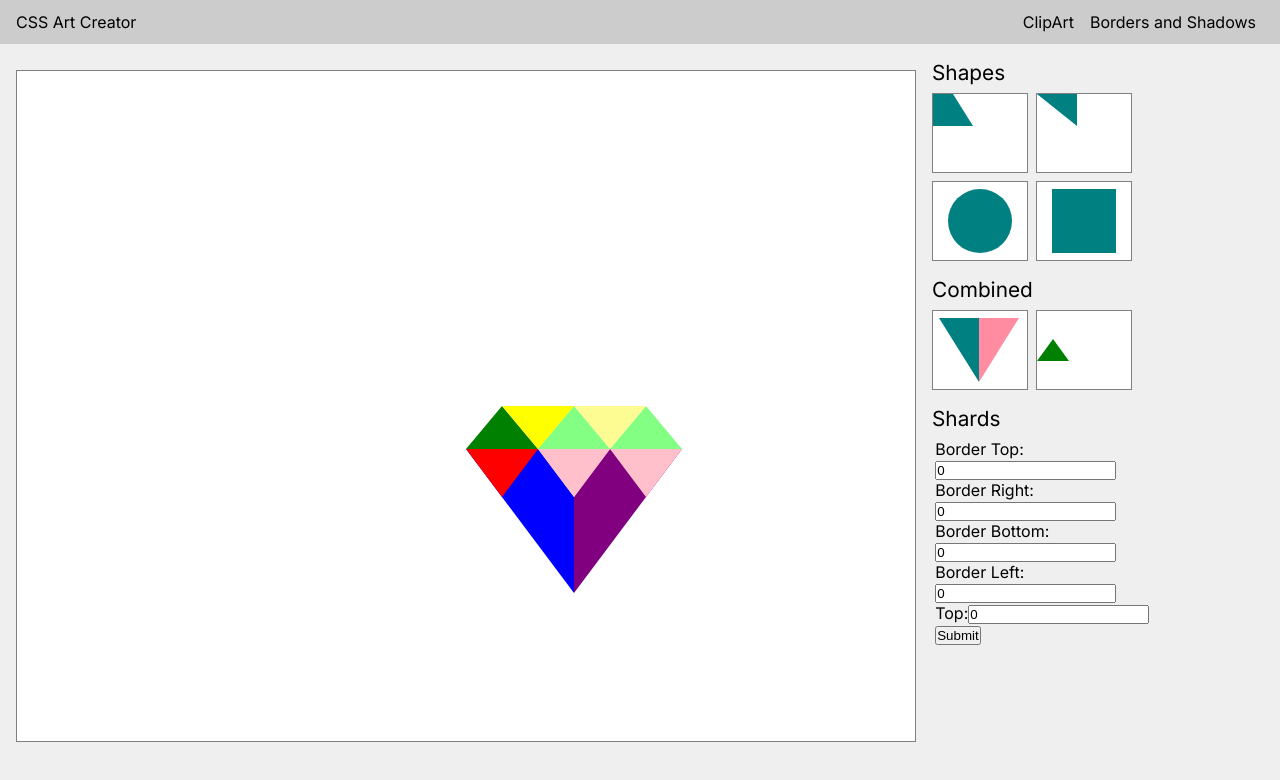
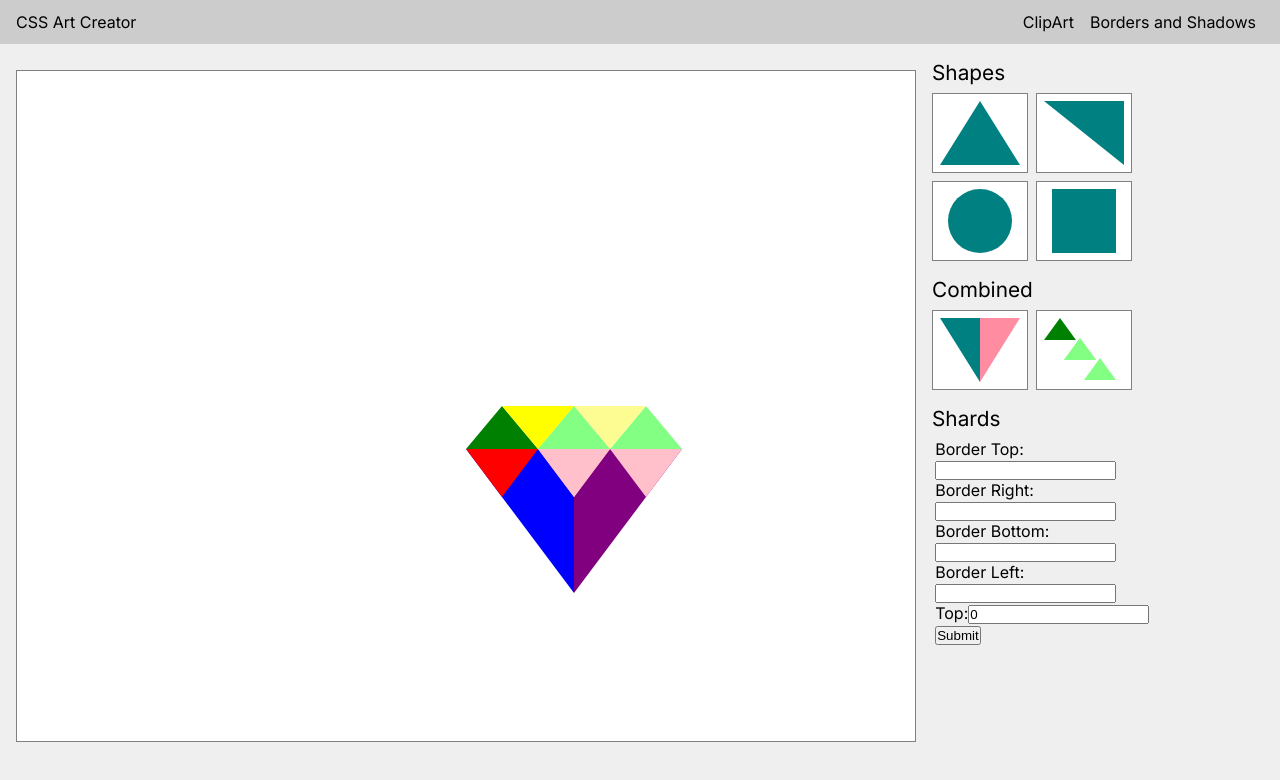
Before and after one commit to linnstrand/css-art-creator, a Next.js app: page /shadows in a window 1280 px wide. Shown: the top 780 px of the page. Built offline with nearby package versions, Linux system fonts and the light colour scheme.

Commit message:
styled components and some cleaning

```diff
--- a/app/atoms.tsx
+++ b/app/atoms.tsx
@@ -1,33 +1,5 @@
 import { atom } from "jotai";
-export interface ShardProperties {
-  id: number;
-  top: number;
-  left: number;
-  borderTopWidth: number;
-  borderRightWidth: number;
-  borderBottomWidth: number;
-  borderLeftWidth: number;
-  borderTopColor: string;
-  borderRightColor: string;
-  borderBottomColor: string;
-  borderLeftColor: string;
-  borderRadius?: string;
-  backgroundColor?: string;
-  height?: number;
-  width?: number;
-  filter?: { x?: number; y?: number; color: string }[];
-}
+import { ShardProperties } from "./models";
+import { initialValue } from "./util";
 
-export const activeShardAtom = atom<ShardProperties>({
-  id: 0,
-  borderTopWidth: 0,
-  borderRightWidth: 0,
-  borderBottomWidth: 0,
-  borderLeftWidth: 0,
-  borderTopColor: "transparent",
-  borderRightColor: "transparent",
-  borderBottomColor: "transparent",
-  borderLeftColor: "transparent",
-  top: 0,
-  left: 0,
-});
+export const activeShardAtom = atom<ShardProperties>(initialValue);
--- a/app/globals.scss
+++ b/app/globals.scss
@@ -83,25 +83,23 @@ main {
   }
   .frame {
     background-color: white;
-    padding: 0.6em;
     border: 1px solid gray;
     width: 6em;
     height: 5em;
     position: relative;
     overflow: hidden;
+    display: flex;
+    justify-content: center;
+    align-items: center;
   }
   .menu-item {
     margin: 0.5rem 0.2rem;
-  }
-  .shard {
-    left: 50%;
-    top: 50%;
-    transform: translate(-50%, -50%);
   }
 }
 
 .shape {
   position: absolute;
+  margin: auto;
   top: 0;
   bottom: 0;
   left: 0;
--- a/app/layout.tsx
+++ b/app/layout.tsx
@@ -2,6 +2,7 @@ import "./globals.scss";
 import type { Metadata } from "next";
 import { Inter } from "next/font/google";
 import Link from "next/link";
+import StyledComponentsRegistry from "./registry";
 
 const inter = Inter({ subsets: ["latin"] });
 
@@ -25,7 +26,7 @@ export default function RootLayout({
             <Link href="shadows">Borders and Shadows</Link>
           </nav>
         </header>
-        {children}
+        <StyledComponentsRegistry>{children}</StyledComponentsRegistry>
       </body>
     </html>
   );
--- /dev/null
+++ b/app/models.ts
@@ -0,0 +1,18 @@
+export interface ShardProperties {
+  id?: number;
+  top?: number;
+  left?: number;
+  borderTopWidth?: number;
+  borderRightWidth?: number;
+  borderBottomWidth?: number;
+  borderLeftWidth?: number;
+  borderTopColor?: string;
+  borderRightColor?: string;
+  borderBottomColor?: string;
+  borderLeftColor?: string;
+  borderRadius?: string;
+  backgroundColor?: string;
+  height?: number;
+  width?: number;
+  filter?: { x?: number; y?: number; color: string }[];
+}
--- /dev/null
+++ b/app/registry.tsx
@@ -0,0 +1,29 @@
+"use client";
+
+import React, { useState } from "react";
+import { useServerInsertedHTML } from "next/navigation";
+import { ServerStyleSheet, StyleSheetManager } from "styled-components";
+
+export default function StyledComponentsRegistry({
+  children,
+}: {
+  children: React.ReactNode;
+}) {
+  // Only create stylesheet once with lazy initial state
+  // x-ref: https://reactjs.org/docs/hooks-reference.html#lazy-initial-state
+  const [styledComponentsStyleSheet] = useState(() => new ServerStyleSheet());
+
+  useServerInsertedHTML(() => {
+    const styles = styledComponentsStyleSheet.getStyleElement();
+    styledComponentsStyleSheet.instance.clearTag();
+    return <>{styles}</>;
+  });
+
+  if (typeof window !== "undefined") return <>{children}</>;
+
+  return (
+    <StyleSheetManager sheet={styledComponentsStyleSheet.instance}>
+      {children}
+    </StyleSheetManager>
+  );
+}
--- /dev/null
+++ b/app/util.ts
@@ -0,0 +1,48 @@
+import { ShardProperties } from "./models";
+
+export const initialValue: ShardProperties = {
+  borderTopWidth: 0,
+  borderRightWidth: 0,
+  borderBottomWidth: 0,
+  borderLeftWidth: 0,
+  borderTopColor: "transparent",
+  borderRightColor: "transparent",
+  borderBottomColor: "transparent",
+  borderLeftColor: "transparent",
+  top: 0,
+  left: 0,
+  borderRadius: "0",
+  backgroundColor: "transparent",
+};
+
+const unit = "em";
+const formatCSSProp = (prop: number | undefined): string => {
+  return (prop ?? 0) + unit;
+};
+
+const formatCSSColor = (prop: string | undefined): string => {
+  return prop ?? "transparent";
+};
+
+export const getShardCSS = (style: ShardProperties) => {
+  return {
+    ...initialValue,
+    width: formatCSSProp(style.width),
+    top: formatCSSProp(style.top),
+    height: formatCSSProp(style.height),
+    left: formatCSSProp(style.left),
+    backgroundColor: formatCSSColor(style.backgroundColor),
+    borderBottomColor: formatCSSColor(style.borderBottomColor),
+    borderBottomWidth: formatCSSProp(style.borderBottomWidth),
+    borderLeftColor: formatCSSColor(style.borderLeftColor),
+    borderLeftWidth: formatCSSProp(style.borderLeftWidth),
+    borderRightColor: formatCSSColor(style.borderRightColor),
+    borderRightWidth: formatCSSProp(style.borderRightWidth),
+    borderTopColor: formatCSSColor(style.borderTopColor),
+    borderTopWidth: formatCSSProp(style.borderTopWidth),
+    borderRadius: style.borderRadius ?? 0,
+    filter: style.filter
+      ?.map((f) => `drop-shadow(${f.x ?? 0}em ${f.y ?? 0}em ${f.color})`)
+      .join(" "),
+  };
+};
--- a/components/ShapeMenu.tsx
+++ b/components/ShapeMenu.tsx
@@ -1,68 +1,92 @@
-import React, { MouseEventHandler } from "react";
-import { diamond } from "./diamond";
-import { shapes } from "./shapes";
+import React from "react";
 import { ShardPropertiesForm } from "./ShardPropertiesForm";
+import styled from "styled-components";
+import { ShardProperties } from "@/app/models";
+import { getShardCSS } from "@/app/util";
 
-type Props = {};
+const shapes: {
+  name: string;
+  style: ShardProperties;
+}[] = [
+  {
+    name: "triangle",
+    style: {
+      borderRightWidth: 2.5,
+      borderBottomWidth: 4,
+      borderLeftWidth: 2.5,
+      borderBottomColor: "teal",
+    },
+  },
+  {
+    name: "triangle_right",
+    style: {
+      borderTopWidth: 4,
+      borderLeftWidth: 5,
+      borderTopColor: "teal",
+    },
+  },
+  {
+    name: "circle",
+    style: {
+      left: 0.5,
+      borderRadius: "50%",
+      height: 4,
+      width: 4,
+      backgroundColor: "teal",
+    },
+  },
+  {
+    name: "rectangle",
+    style: {
+      height: 4,
+      left: 0.5,
+      width: 4,
+      backgroundColor: "teal",
+    },
+  },
+];
 
-export const ShapeMenu = (props: Props) => {
+export const ShapeMenu = () => {
   return (
     <div className="menu">
       <h2>Shapes</h2>
       <div className="menu-shapes">
         {shapes.map((s) => (
-          <div className="frame" key={s.name}>
-            <ShapeMenuItem style={s.style} />
-          </div>
+          <ShapeMenuItem styles={s.style} key={s.name} />
         ))}
       </div>
       <h2>Combined</h2>
       <div className="menu-shapes">
-        <div className="frame">
-          <ShapeMenuItem
-            style={{
+        <ShapeMenuItem
+          styles={[
+            {
               borderTopWidth: 4,
-              left: 1.6,
-              borderRightWidth: 0,
-              borderBottomWidth: 0,
               borderLeftWidth: 2.5,
               borderTopColor: "teal",
-              borderRightColor: "transparent",
-              borderBottomColor: "transparent",
-              borderLeftColor: "transparent",
-            }}
-          />
-          <ShapeMenuItem
-            style={{
+            },
+            {
               borderTopWidth: 4,
-              left: 4.1,
+              left: 2.5,
               borderRightWidth: 2.5,
-              borderBottomWidth: 0,
-              borderLeftWidth: 0,
               borderTopColor: "#ff8ca0",
-              borderRightColor: "transparent",
-              borderBottomColor: "transparent",
-              borderLeftColor: "transparent",
-            }}
-          />
-        </div>
-        <div className="frame">
-          <ShapeMenuItem
-            style={{
-              borderTopWidth: 0,
-              left: 1,
-              borderRightWidth: 1,
-              borderBottomWidth: 1.4,
-              borderLeftWidth: 1,
-              borderTopColor: "transparent",
-              borderRightColor: "transparent",
-              borderBottomColor: "green",
-              borderLeftColor: "transparent",
-              filter: { amount: 2, color: "rgb(131, 255, 131)" },
-            }}
-          />
-        </div>
+            },
+          ]}
+        />
+        <ShapeMenuItem
+          styles={{
+            left: 0,
+            borderRightWidth: 1,
+            borderBottomWidth: 1.4,
+            borderLeftWidth: 1,
+            borderBottomColor: "green",
+            filter: [
+              { x: 1.3, y: 1.3, color: "rgb(131, 255, 131)" },
+              { x: 1.3, y: 1.3, color: "rgb(131, 255, 131)" },
+            ],
+          }}
+        />
       </div>
+
       <div>
         <h2>Shards</h2>
         <div className="menu-item">
@@ -73,26 +97,28 @@ export const ShapeMenu = (props: Props) => {
   );
 };
 
-const ShapeMenuItem = ({ style }: any) => {
-  const select: MouseEventHandler<HTMLDivElement> = (event) => {
-    console.log("click");
-  };
+const Wrapper = styled.div`
+  position: relative;
+  width: 5em;
+  height: 4em;
+`;
 
+const ShapeMenuItem = ({
+  styles,
+}: {
+  styles: ShardProperties | ShardProperties[];
+}) => {
   return (
-    <div
-      onClick={select}
-      className="shard"
-      style={{
-        ...style,
-        top: style.top && style.top + "em",
-        height: style.height && style.height + "em",
-        width: style.width && style.width + "em",
-        left: style.left && style.left + "em",
-        borderTopWidth: style.borderTopWidth + "em",
-        borderRightWidth: style.borderRightWidth + "em",
-        borderBottomWidth: style.borderBottomWidth + "em",
-        borderLeftWidth: style.borderLeftWidth + "em",
-      }}
-    ></div>
+    <div className="frame">
+      <Wrapper>
+        {Array.isArray(styles) ? (
+          styles.map((s, i) => (
+            <div className="shard" key={i} style={getShardCSS(s)}></div>
+          ))
+        ) : (
+          <div className="shard" style={getShardCSS(styles)}></div>
+        )}
+      </Wrapper>
+    </div>
   );
 };
--- a/components/diamond.tsx
+++ b/components/diamond.tsx
@@ -1,20 +1,14 @@
 "use client";
 
-import { ShardProperties } from "@/app/atoms";
+import { ShardProperties } from "@/app/models";
 
 export const diamond: ShardProperties[] = [
   {
     id: 1,
-    top: 0,
-    left: 0,
-    borderTopWidth: 0,
     borderRightWidth: 2.5,
     borderBottomWidth: 3,
     borderLeftWidth: 2.5,
-    borderTopColor: "transparent",
-    borderRightColor: "transparent",
     borderBottomColor: "green",
-    borderLeftColor: "transparent",
     filter: [
       { x: 5, color: "rgb(131, 255, 131)" },
       { x: 5, color: "rgb(131, 255, 131)" },
@@ -23,29 +17,18 @@ export const diamond: ShardProperties[] = [
   {
     id: 2,
     left: 2.5,
-    top: 0,
     borderTopWidth: 3,
     borderRightWidth: 2.5,
-    borderBottomWidth: 0,
     borderLeftWidth: 2.5,
     borderTopColor: "yellow",
-    borderRightColor: "transparent",
-    borderBottomColor: "transparent",
-    borderLeftColor: "transparent",
     filter: [{ x: 5, color: "rgb(252, 252, 146)" }],
   },
   {
     id: 3,
     top: 3,
-    left: 0,
     borderTopWidth: 10,
-    borderRightWidth: 0,
-    borderBottomWidth: 0,
     borderLeftWidth: 7.5,
     borderTopColor: "blue",
-    borderRightColor: "transparent",
-    borderBottomColor: "transparent",
-    borderLeftColor: "transparent",
   },
   {
     id: 4,
@@ -53,25 +36,15 @@ export const diamond: ShardProperties[] = [
     left: 7.5,
     borderTopWidth: 10,
     borderRightWidth: 7.5,
-    borderBottomWidth: 0,
-    borderLeftWidth: 0,
     borderTopColor: "purple",
-    borderRightColor: "transparent",
-    borderBottomColor: "transparent",
-    borderLeftColor: "transparent",
   },
   {
     id: 5,
     top: 3,
-    left: 0,
     borderTopWidth: 3.35,
     borderRightWidth: 2.5,
-    borderBottomWidth: 0,
     borderLeftWidth: 2.5,
     borderTopColor: "red",
-    borderRightColor: "transparent",
-    borderBottomColor: "transparent",
-    borderLeftColor: "transparent",
     filter: [
       { x: 5, color: "pink" },
       { x: 5, color: "pink" },
--- a/components/shapes.ts
+++ /dev/null
@@ -1,56 +0,0 @@
-import { ShardProperties } from "@/app/atoms";
-
-export const shapes: {
-  name: string;
-  style: ShardProperties;
-}[] = [
-  {
-    name: "triangle",
-    style: {
-      borderTopWidth: 0,
-      borderRightWidth: 2.5,
-      borderBottomWidth: 4,
-      borderLeftWidth: 2.5,
-      borderTopColor: "transparent",
-      borderRightColor: "transparent",
-      borderBottomColor: "teal",
-      borderLeftColor: "transparent",
-      id: 0,
-      top: 0,
-      left: 0,
-    },
-  },
-  {
-    name: "triangle_right",
-    style: {
-      borderTopWidth: 4,
-      borderRightWidth: 0,
-      borderBottomWidth: 0,
-      borderLeftWidth: 5,
-      borderTopColor: "teal",
-      borderRightColor: "transparent",
-      borderBottomColor: "transparent",
-      borderLeftColor: "transparent",
-      id: 0,
-      top: 0,
-      left: 0,
-    },
-  },
-  {
-    name: "circle",
-    style: {
-      borderRadius: "50%",
-      height: 4,
-      width: 4,
-      backgroundColor: "teal",
-    },
-  },
-  {
-    name: "rectangle",
-    style: {
-      height: 4,
-      width: 4,
-      backgroundColor: "teal",
-    },
-  },
-];
--- a/package.json
+++ b/package.json
@@ -20,6 +20,7 @@
     "postcss": "8.4.30",
     "react": "18.2.0",
     "react-dom": "18.2.0",
+    "styled-components": "^6.0.8",
     "typescript": "5.2.2"
   },
   "devDependencies": {
```
Also changed, not shown: components/ShapeArea.tsx (+1 -6 lines), components/ShapeSegment.tsx (+6 -19 lines), 1 other file (tests, documents, lock files or other folders).
